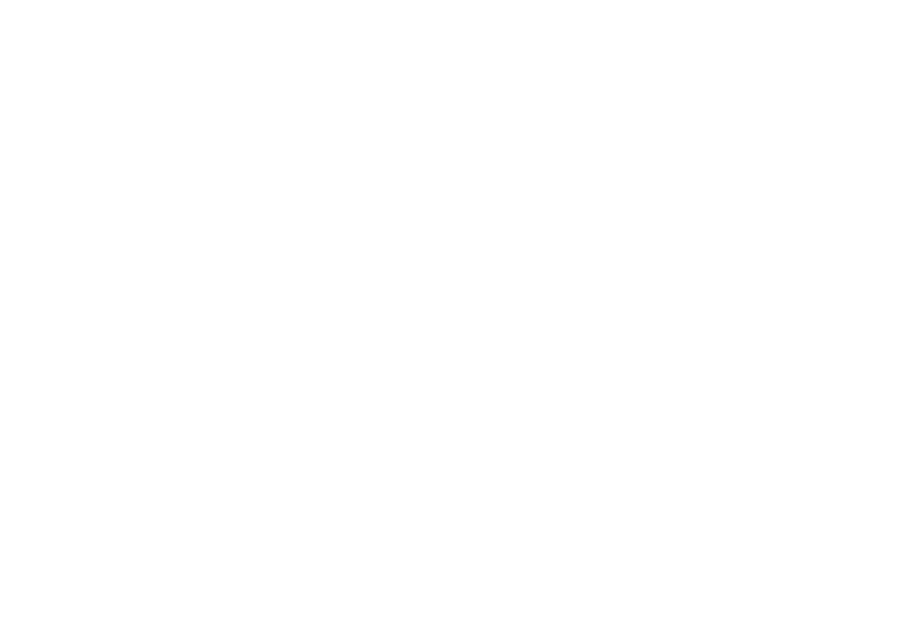
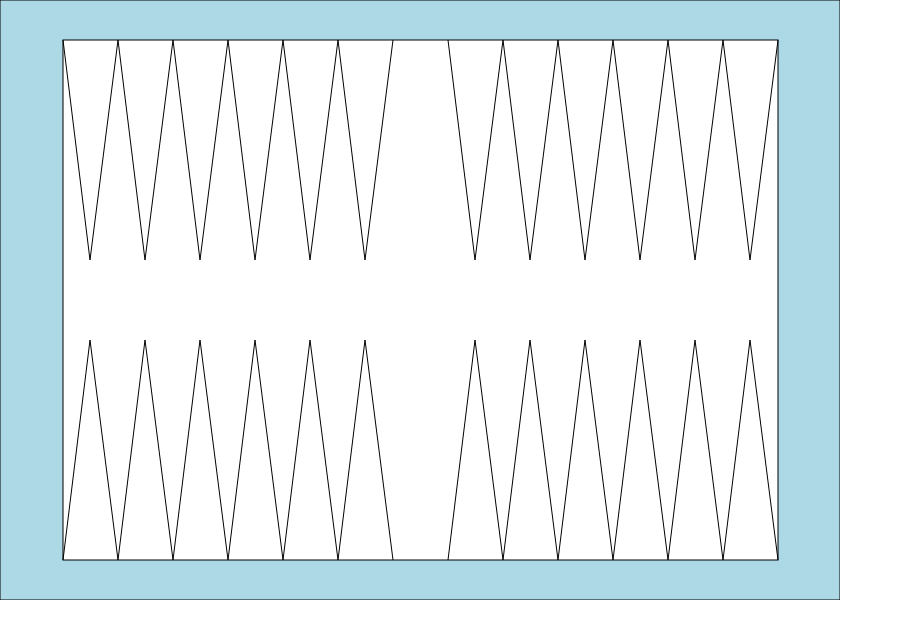
Before and after one commit to dnmitev/Backgammon-Team-Motaro, a website: page index.html in a window 1280 px wide. Shown: the whole page, without its empty margins (0-903 px from the left). Drawn offline with Linux system fonts and the light colour scheme.

Commit message:
Adding Board.js
Adding the board, This will be the coordinates. first triangle starts at
x = 63 and y = 40 for the top and y = 560 for the bottom. The base of
the triangle is 55, the height is 220.

```diff
--- /dev/null
+++ b/Scripts/Board.js
@@ -0,0 +1,21 @@
+/// <reference path="_references.js" />
+
+var field = Raphael(0, 0, 840, 600);
+
+var frame = field.rect(0, 0, 840, 600)
+            .attr({
+                fill: 'lightblue'
+            });
+var playField = field.rect(63, 40, 715, 520)
+            .attr({
+                fill: 'white'
+            });
+for (var x = 63; x < 778; x += 55) {
+    if (x !== 393) {
+
+        field.path('M ' + x + ' 40 L ' + (x + 27) + ' 260 L ' + (x + 55) + ' 40');
+
+        field.path('M ' + x + ' 560 L ' + (x + 27) + ' 340 L ' + (x + 55) + ' 560');
+
+    }
+}
--- a/index.html
+++ b/index.html
@@ -7,5 +7,6 @@
 <body>
     <script src="bower_components/kineticjs/kinetic.min.js"></script>
     <script src="bower_components/raphael/raphael-min.js"></script>
+    <script src="Scripts/Board.js"></script>
 </body>
 </html>
```
